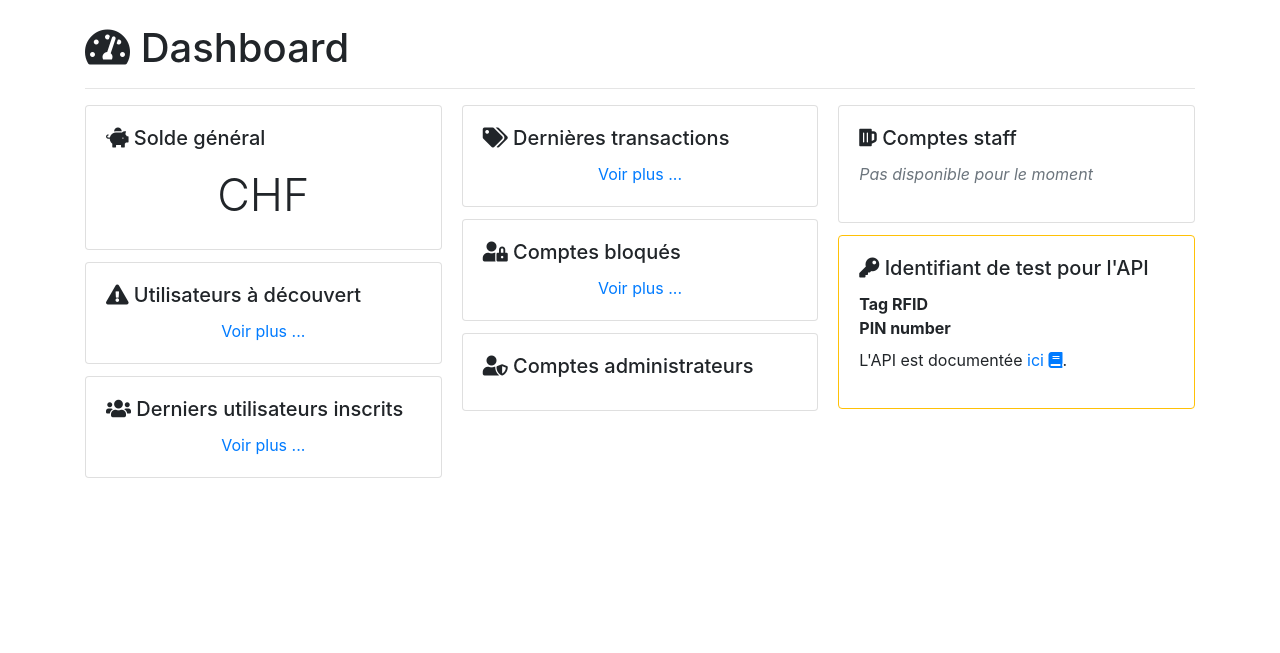
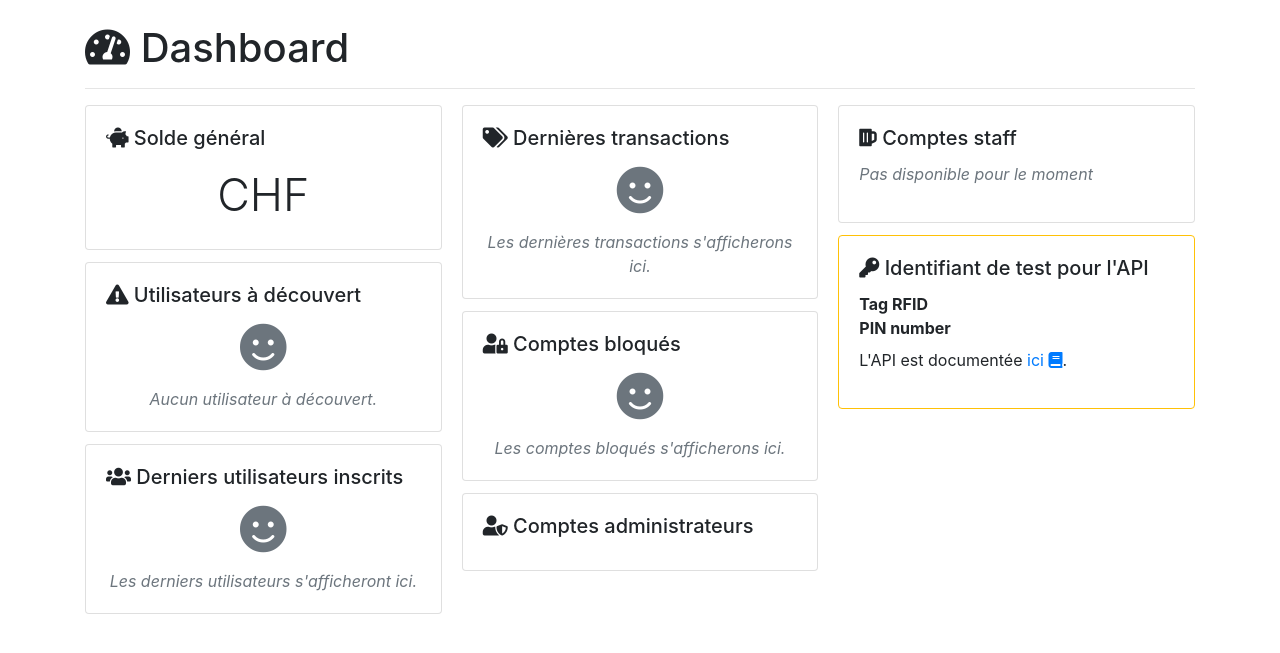
Before and after one commit to HEIGVD-PRO-A-10/PayBeer, a Symfony app: template templates/home.html.twig in a window 1280 px wide. Shown: the part 56-709 px from the top of the page. Run offline with Twig, Linux system fonts and the light colour scheme; the template is opened without the code that fills it, so the values that code supplies are empty; some libraries are stand-ins or nearby versions.

Commit message:
Dashboard update

```diff
--- a/src/Controller/HomeController.php
+++ b/src/Controller/HomeController.php
@@ -20,7 +20,7 @@ class HomeController extends AbstractController
      */
     public function index(TransactionRepository $transactionRepository, UserRepository $userRepository, AdminRepository $adminRepository)
     {
-        $transactions = $transactionRepository->findBy([], ['date' => 'DESC']);
+        $transactions = $transactionRepository->findAllNonCanceled();
         $balance = 0;
         foreach ($transactions as $transaction) {
             $balance += $transaction->getAmount();
--- a/src/Controller/UsersController.php
+++ b/src/Controller/UsersController.php
@@ -68,7 +68,9 @@ class UsersController extends AbstractController {
         $user = $userRepository->find($userID);
         $balance = 0;
         foreach ($user->getTransactions() as $transaction) {
-            $balance += $transaction->getAmount();
+            if($transaction->getStatus() != 'CANCELED') {
+                $balance += $transaction->getAmount();
+            }
         }
         return $this->render('users/infoUser.html.twig', ['user' => $user, 'balance' => $balance]);
     }
--- a/src/Repository/UserRepository.php
+++ b/src/Repository/UserRepository.php
@@ -46,6 +46,7 @@ class UserRepository extends ServiceEntityRepository {
         $sql = 'SELECT u.*, SUM(t.amount) AS "balance"
                 FROM transaction t
                     INNER JOIN user u ON t.user_id = u.id
+                WHERE t.status != \'CANCELED\' OR t.status IS NULL
                 GROUP BY u.id
                 HAVING SUM(t.amount) < 0
                 ORDER BY SUM(t.amount);';
--- a/templates/home.html.twig
+++ b/templates/home.html.twig
@@ -17,11 +17,20 @@
                 <div class="card-text">
                     <div class="row">
                         {% for user in overdraftUsers %}
-                            <dt class="col-6"><a href="{{ path('user_info', {userID: user.id}) }}">{{ user.firstname }} {{ user.lastname }}</a></dt>
+                            <dt class="col-6"><a
+                                        href="{{ path('user_info', {userID: user.id}) }}">{{ user.firstname }} {{ user.lastname }}</a>
+                            </dt>
                             <dd class="col-6">{{ user.balance }} CHF</dd>
                         {% endfor %}
                     </div>
-                    <p class="text-center" style="margin: 0;"><a href="#">Voir plus ...</a></p>
+                    {% if overdraftUsers|length > 0 %}
+                        <p class="text-center" style="margin: 0;"><a href="#">Voir plus ...</a></p>
+                        {% else %}
+                        <div class="text-center text-muted">
+                            <i class="fa fa-smile mt-1" style="font-size: 3rem"></i>
+                            <p class="mt-3 mb-0"><i>Aucun utilisateur à découvert.</i></p>
+                        </div>
+                    {% endif %}
                 </div>
             </div>
         </div>
@@ -43,7 +52,14 @@
                             <dd class="col-6">{{ user.createdAt|date('d.m.Y') }}</dd>
                         {% endfor %}
                     </div>
-                    <p class="text-center" style="margin: 0;"><a href="{{ path('user_list_new') }}">Voir plus ...</a>
+                    {% if lastUsers|length > 0 %}
+                        <p class="text-center" style="margin: 0;"><a href="#">Voir plus ...</a></p>
+                    {% else %}
+                        <div class="text-center text-muted">
+                            <i class="fa fa-smile mt-1" style="font-size: 3rem"></i>
+                            <p class="mt-3 mb-0"><i>Les derniers utilisateurs s'afficheront ici.</i></p>
+                        </div>
+                    {% endif %}
                 </div>
             </div>
         </div>
@@ -59,7 +75,14 @@
                             <dd class="col-6">{{ transaction.amount }} CHF</dd>
                         {% endfor %}
                     </div>
-                    <p class="text-center" style="margin: 0;"><a href="{{ path('history') }}">Voir plus ...</a></p>
+                    {% if transactions|length > 0 %}
+                        <p class="text-center" style="margin: 0;"><a href="#">Voir plus ...</a></p>
+                    {% else %}
+                        <div class="text-center text-muted">
+                            <i class="fa fa-smile mt-1" style="font-size: 3rem"></i>
+                            <p class="mt-3 mb-0"><i>Les dernières transactions s'afficherons ici.</i></p>
+                        </div>
+                    {% endif %}
                 </div>
             </div>
         </div>
@@ -74,7 +97,14 @@
                             </div>
                         {% endfor %}
                     </div>
-                    <p class="text-center" style="margin: 0;"><a href="#">Voir plus ...</a></p>
+                    {% if blockedUsers|length > 0 %}
+                        <p class="text-center" style="margin: 0;"><a href="#">Voir plus ...</a></p>
+                    {% else %}
+                        <div class="text-center text-muted">
+                            <i class="fa fa-smile mt-1" style="font-size: 3rem"></i>
+                            <p class="mt-3 mb-0"><i>Les comptes bloqués s'afficherons ici.</i></p>
+                        </div>
+                    {% endif %}
                 </div>
             </div>
         </div>
@@ -110,7 +140,8 @@
                         <dt class="col-6">PIN number</dt>
                         <dd class="col-6">{{ pin_test }}</dd>
                     </div>
-                    <p class="mt-2">L'API est documentée <a href="{{ path('api_docs') }}index.html" target="_blank">ici <i class="fa fa-book"></i></a>.</p>
+                    <p class="mt-2">L'API est documentée <a href="{{ path('api_docs') }}index.html" target="_blank">ici
+                            <i class="fa fa-book"></i></a>.</p>
                 </div>
             </div>
         </div>
--- a/templates/transactions/history.html.twig
+++ b/templates/transactions/history.html.twig
@@ -14,7 +14,7 @@
                 </div>
                 {% if query is defined %}
                     <div class="input-group-append">
-                        <a class="btn btn-outline-danger" href="{{ path('user_list') }}"><i class="fa fa-filter"></i>
+                        <a class="btn btn-outline-danger" href="{{ path('history') }}"><i class="fa fa-filter"></i>
                             Clear</a>
                     </div>
                 {% endif %}
--- a/templates/transactions/info.html.twig
+++ b/templates/transactions/info.html.twig
@@ -26,7 +26,7 @@
     {% endif %}
     <dl class="row mt-4">
         <dt class="col-4">Client</dt>
-        <dd class="col-8">{{ transaction.user.firstname }} {{ transaction.user.lastname }}</dd>
+        <dd class="col-8"><a href="{{ path('user_info', {userID: transaction.user.id}) }}">{{ transaction.user.firstname }} {{ transaction.user.lastname }}</a></dd>
 
         <dt class="col-4">Admin</dt>
         <dd class="col-8">{{ transaction.admin.user.firstname }} {{ transaction.admin.user.lastname }}</dd>
--- a/templates/users/infoUser.html.twig
+++ b/templates/users/infoUser.html.twig
@@ -72,7 +72,7 @@
                 </div>
                 {% if query is defined %}
                     <div class="input-group-append">
-                        <a class="btn btn-outline-danger" href="{{ path('list_user') }}"><i class="fa fa-filter"></i>
+                        <a class="btn btn-outline-danger" href="{{ path('user_info', {userID: user.id}) }}"><i class="fa fa-filter"></i>
                             Clear</a>
                     </div>
                 {% endif %}
```
Also changed, not shown: src/Repository/TransactionRepository.php (+9 -0 lines).
